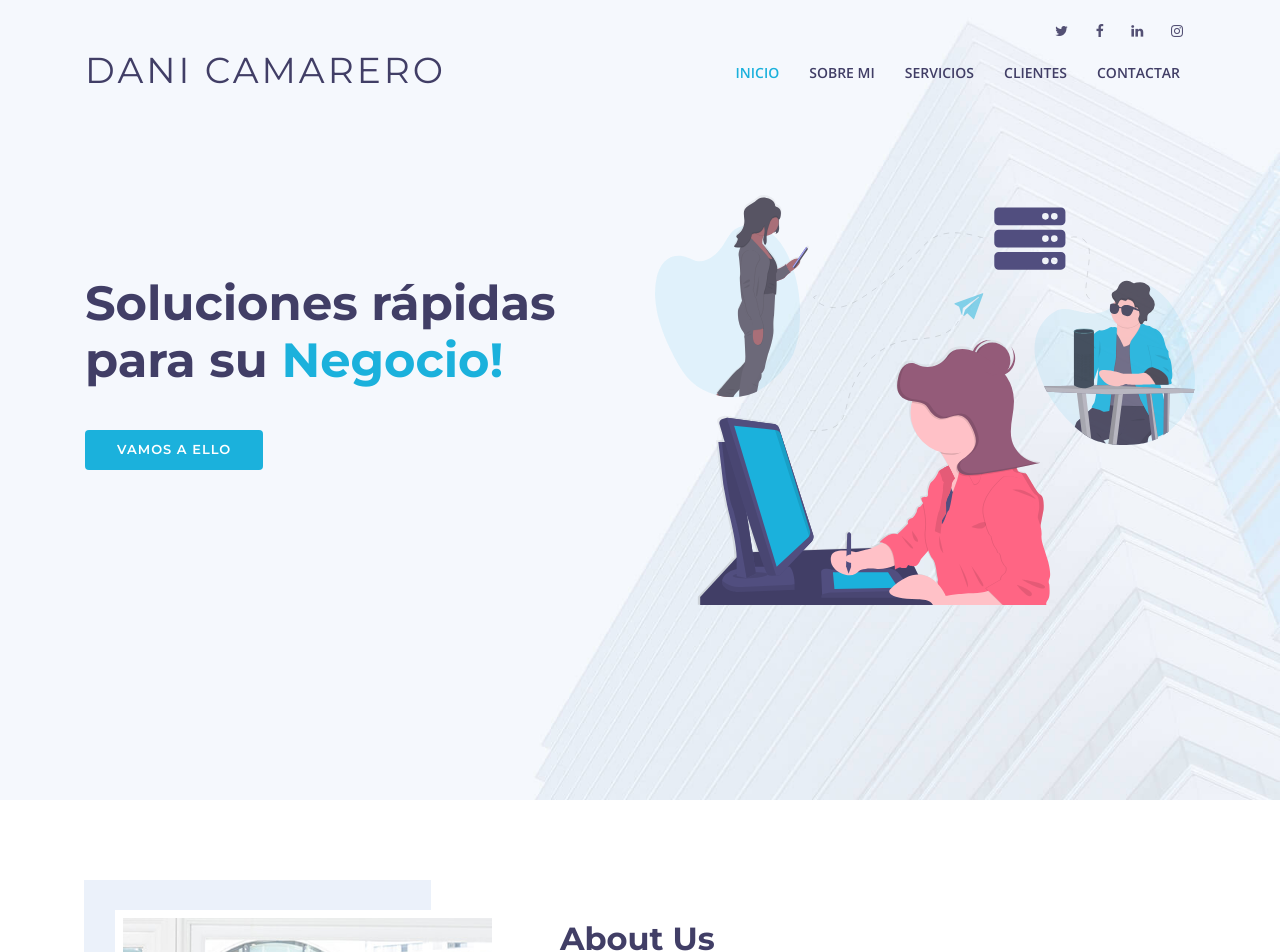
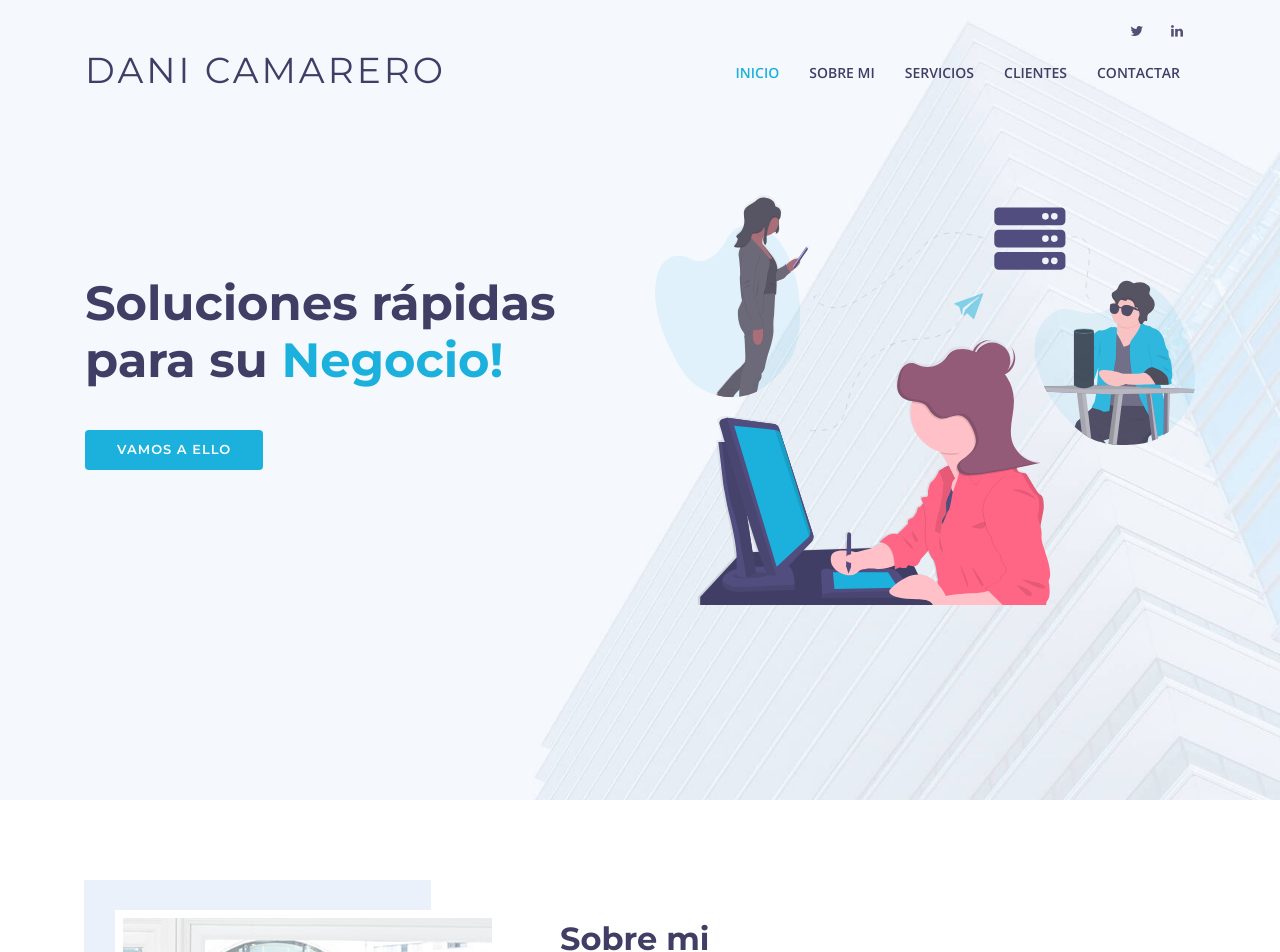
Before and after one commit to dcamarero/dcamarero.github.io, a plain HTML site: page index.html in a window 1280 px wide. Shown: the top 952 px of the page. Drawn offline with nearby package versions, Linux system fonts and the light colour scheme; files whose address does not match are found by name.

Commit message:
Update index.html

```diff
--- a/index.html
+++ b/index.html
@@ -4,7 +4,7 @@
   <meta charset="utf-8">
   <title>Dani Camarero - Digital Marketing</title>
   <meta content="width=device-width, initial-scale=1.0" name="viewport">
-  <meta content="" name="Más de 20 años en Digital Marketing, search Marketing & Grow Hacking ">
+  <meta content="Más de 20 años en Digital Marketing, search Marketing & Grow Hacking.Optimizción SEO / SEM, Marketplaces y soluciones e-commerce" name="description">
 
   <!-- Favicons -->
   <link href="img/favicon.png" rel="icon">
@@ -26,12 +26,6 @@
   <!-- Main Stylesheet File -->
   <link href="css/style.css" rel="stylesheet">
 
-  <!-- =======================================================
-    Theme Name: Rapid
-    Theme URL: https://bootstrapmade.com/rapid-multipurpose-bootstrap-business-template/
-    Author: BootstrapMade.com
-    License: https://bootstrapmade.com/license/
-  ======================================================= -->
 </head>
 
 <body>
@@ -43,10 +37,10 @@
     <div id="topbar">
       <div class="container">
         <div class="social-links">
-          <a href="#" class="twitter"><i class="fa fa-twitter"></i></a>
-          <a href="#" class="facebook"><i class="fa fa-facebook"></i></a>
-          <a href="#" class="linkedin"><i class="fa fa-linkedin"></i></a>
-          <a href="#" class="instagram"><i class="fa fa-instagram"></i></a>
+          <a href="https://twitter.com/danicamarero" target="_blank" class="twitter"><i class="fa fa-twitter"></i></a>
+          <!--<a href="#" target="_blank" class="facebook"><i class="fa fa-facebook"></i></a>-->
+          <a href="https://www.linkedin.com/in/dcamarero/" target="_blank" class="linkedin"><i class="fa fa-linkedin"></i></a>
+          <!--<a href="#" target="_blank" class="instagram"><i class="fa fa-instagram"></i></a>-->
         </div>
       </div>
     </div>
@@ -129,7 +123,7 @@
 
           <div class="col-lg-7 col-md-6">
             <div class="about-content">
-              <h2>About Us</h2>
+              <h2>Sobre mi</h2>
               <h3>Odio sed id eos et laboriosam consequatur eos earum soluta.</h3>
               <p>Lorem ipsum dolor sit amet, consectetur adipiscing elit, sed do eiusmod tempor incididunt ut labore et dolore magna aliqua.</p>
               <p>Aut dolor id. Sint aliquam consequatur ex ex labore. Et quis qui dolor nulla dolores neque. Aspernatur consectetur omnis numquam quaerat. Sed fugiat nisi. Officiis veniam molestiae. Et vel ut quidem alias veritatis repudiandae ut fugit. Est ut eligendi aspernatur nulla voluptates veniam iusto vel quisquam. Fugit ut maxime incidunt accusantium totam repellendus eum error. Et repudiandae eum iste qui et ut ab alias.</p>
```
